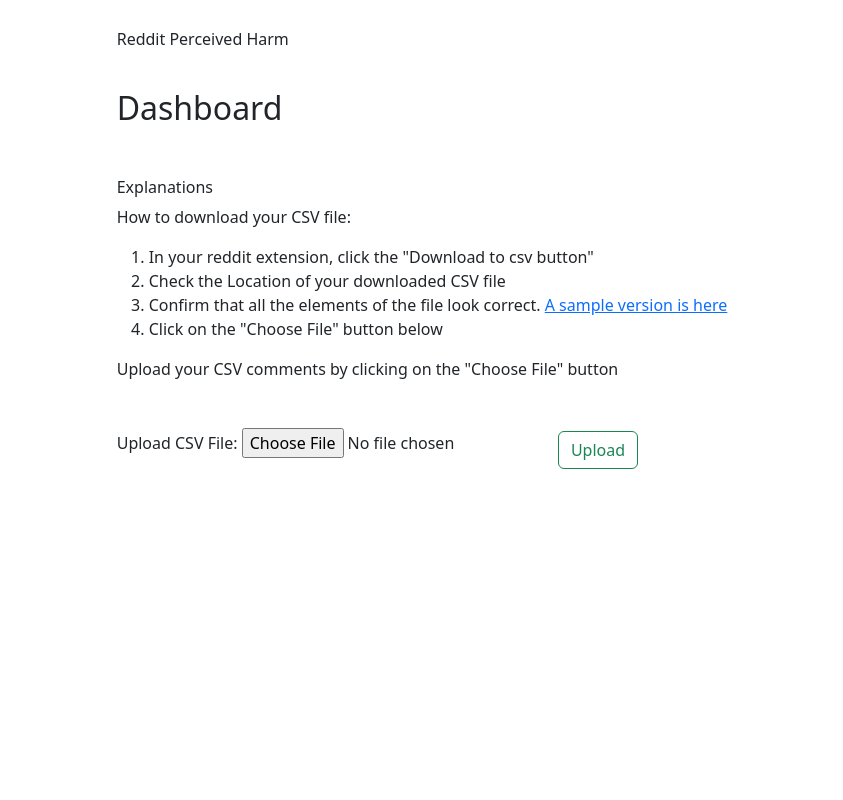
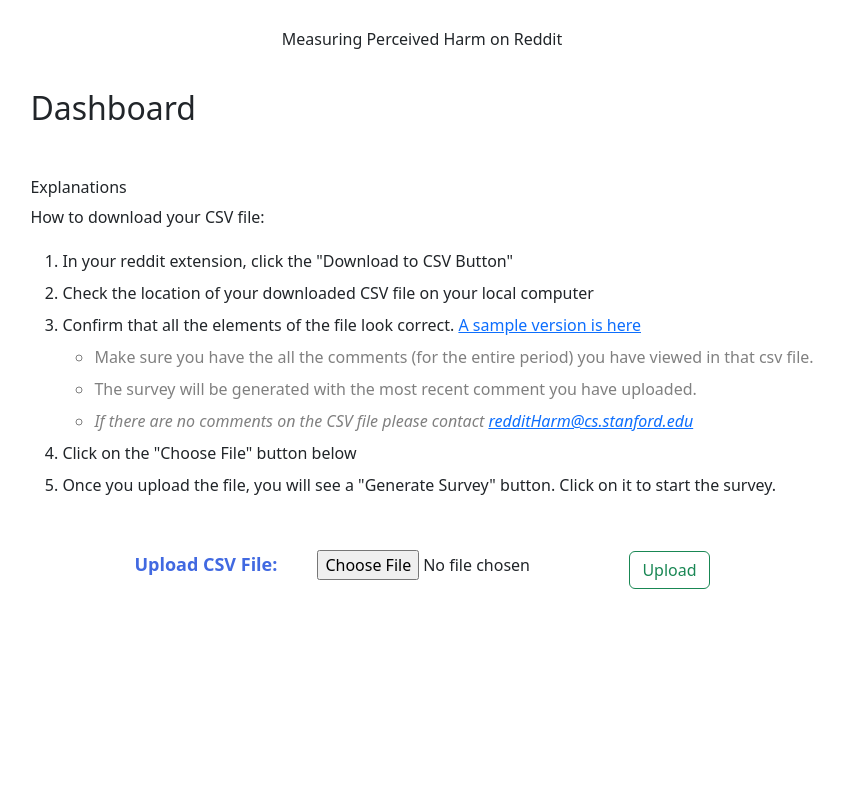
Before and after one commit to shljessie/RedditSurvey, a Flask app: page /dashboard in a window 1280 px wide. Shown: the whole page, without its empty margins (218-1061 px from the left). Run offline with Flask 3, Linux system fonts and the light colour scheme.

Commit message:
update the survey html

```diff
--- a/app.py
+++ b/app.py
@@ -151,24 +151,40 @@
 
     random_combinations = random.sample(combinations, k=2)
 
+    print('RAND COMBO: ', random_combinations)
+
     groups = []
     for combination in random_combinations:
         if combination in grouped.groups:
             group = grouped.get_group(combination)
-            comments_column = group['comments']
+            if group is not None:
+                comments_column = group['comments']
 
-            random_comment = random.choice(comments_column.values)
+                random_comment = random.choice(comments_column.values)
 
-            post_info = group['post_info'].iloc[0]  # Retrieve the post information from the group
-            comment_author = group['comment_authors'].iloc[0]  # Retrieve the comment author from the group
+                post_info = group['post_info'].iloc[0]  # Retrieve the post information from the group
+                comment_author = group['comment_authors'].iloc[0]  # Retrieve the comment author from the group
 
-            comment_data = {
-                'comment': random_comment,
-                'post_info': post_info,
-                'comment_author': comment_author
-            }
-            groups.append(comment_data)
-    return groups[0], groups[1]
+                comment_data = {
+                    'comment': random_comment,
+                    'post_info': post_info,
+                    'comment_author': comment_author
+                }
+                groups.append(comment_data)
+            else:
+                # redo the random_combinations
+                print("Group is None. Redoing random combinations.")
+                return generate_combinations(grouped)  # Call the function recursively to generate new combinations
+        else:
+            print("Combination not found in groups. Skipping...")
+
+    if len(groups) >= 2:
+        return groups[0], groups[1]
+    else:
+        print("Not enough elements in groups. Redoing random combinations.")
+        return generate_combinations(grouped)  # Call the function recursively to generate new combinations
+
+
 
 def saveResults(options,selected_option, username):
     folder_path = os.path.join("data", username, "survey_response")
--- a/templates/dashboard.html
+++ b/templates/dashboard.html
@@ -12,6 +12,17 @@
       0% { transform: rotate(0deg); }
       100% { transform: rotate(360deg); }
     }
+
+    ol, ul {
+        line-height: 2; /* Adjust the line height value as needed */
+    }
+
+    .center-form {
+        display: flex;
+        justify-content: center;
+        align-items: center;
+    }
+
 </style>
 
 <!DOCTYPE html>
@@ -22,7 +33,7 @@
 </head>
 <body class="d-flex justify-content-center" >
     <div class="flex-column" style="margin-top: 30px; " >
-        <h6 style="margin-bottom: 5%;">Reddit Perceived Harm</h6>
+        <h6 class="center-form" style="margin-bottom: 5%;">Measuring Perceived Harm on Reddit</h6>
 
         {% with messages = get_flashed_messages() %}
         {% if messages %}
@@ -39,24 +50,31 @@
         <h6  style="margin-top: 50px;">Explanations</h6>
         <p>How to download your CSV file:
             <ol>
-                <li>In your reddit extension, click the "Download to csv button"</li>
-                <li>Check the Location of your downloaded CSV file</li>
-                <li>Confirm that all the elements of the file look correct. <a href=""> A sample version is here</a></li>
+                <li>In your reddit extension, click the "Download to CSV Button"</li>
+                <li>Check the location of your downloaded CSV file on your local computer</li>
+                <li>Confirm that all the elements of the file look correct. <a href="https://drive.google.com/file/d/1rPGF6xxSDHmNQc1RAdwqK1w0voNx8rWL/view?usp=sharing"> A sample version is here</a></li>
+                <ul style="color:gray;">
+                    <li>Make sure you have the all the comments (for the entire period) you have viewed in that csv file.</li>
+                    <li>The survey will be generated with the most recent comment you have uploaded.</li>
+                    <li><i>If there are no comments on the CSV file please contact <a href = "mailto: catherinehan@cs.stanford.edu">redditHarm@cs.stanford.edu</a></i></li>
+                </ul>
                 <li>Click on the "Choose File" button below</li>
+                <li>Once you upload the file, you will see a "Generate Survey" button. Click on it to start the survey.</li>
+
             </ol>
-            Upload your CSV comments by clicking on the "Choose File" button </p>
 
         <br/>
         {% if error %}
-            <p id="upload">{{ error }}</p>
+            <p style="color:red;" id="upload">{{ error }}</p>
         {% endif %}
 
         {% if success %}
-            <p id="upload">File Uploaded Successfully</p>
+            <p style="color:green;" id="upload">File Uploaded Successfully</p>
         {% endif %}
 
-        <form id="upload_form" method="POST" action="/dashboard" enctype="multipart/form-data" class="form-group">
-            <label id="upload" for="csv_file" class="form-control-file">Upload CSV File:</label>
+        <form class="center-form" id="upload_form" method="POST" action="/dashboard" enctype="multipart/form-data" class="form-group">
+            <label  style="font-weight: 600; margin-right: 40px; font-size: large; color:royalblue" id="upload" for="csv_file" class="form-control-file">Upload CSV File:   </label>
+            <br/>
             <input  id="upload" type="file" id="csv_file" name="csv_file" accept=".csv">
             <input  id="upload" style="margin-top: 10px;" type="submit" class="btn btn-outline-success" value="Upload">
         </form>
--- a/templates/demosurvey.html
+++ b/templates/demosurvey.html
@@ -6,7 +6,7 @@
 </head>
 <body class="d-flex justify-content-center">
     <div class="flex-column" style="margin-top: 30px; width: 600px;" >
-      <h6 style="margin-bottom: 5%; color:gray;">Reddit Perceived Harm</h6>
+      <h6 style="margin-bottom: 5%; color:gray;">Measuring Perceived Harm on Reddit</h6>
       <h3 style="margin-bottom: 5%;">Demographic Questions</h3>
 
         <form method="POST" action="/demosubmit" id="survey-form">
--- a/templates/login.html
+++ b/templates/login.html
@@ -6,7 +6,7 @@
 </head>
 <body class="d-flex justify-content-center">
     <div class="flex-column" style="margin-top: 30px;" >
-    <h6 style="margin-bottom: 5%;">Reddit Perceived Harm</h6>
+    <h6 style="margin-bottom: 5%;">Measuring Perceived Harm on Reddit</h6>
 
     <h2  style="margin-top: 30px;">Login</h2>
     <br/>
--- a/templates/survey.html
+++ b/templates/survey.html
@@ -17,7 +17,7 @@
 </head>
 <body class="d-flex justify-content-center">
     <div class="flex-column" style="margin-top: 30px; width: 600px;" >
-    <h6 style="color:gray; margin-bottom: 2%;">Reddit Perceived Harm</h6>
+    <h6 style="color:gray; margin-bottom: 2%;">Measuring Perceived Harm on Reddit</h6>
     <h5 style="margin-bottom: 5%;">Perceived Harm Questions</h5>
 
     {% with messages = get_flashed_messages() %}
```
